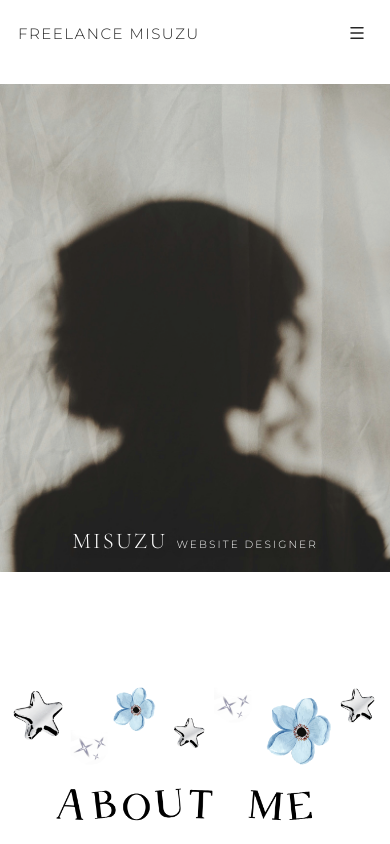
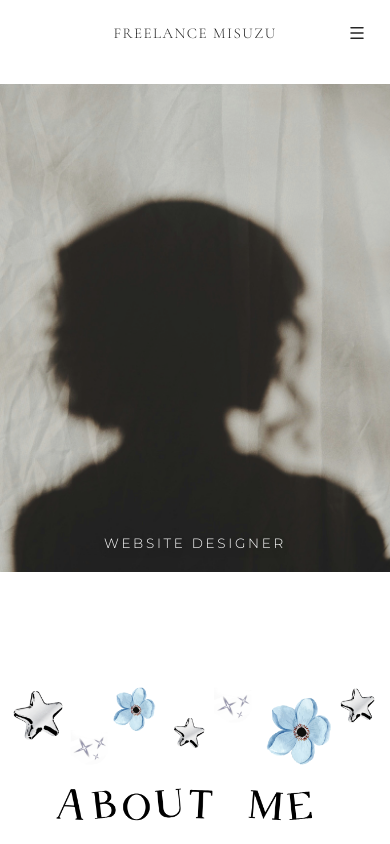
Before and after one commit to freelancemisuzu/portfolio-website, a Next.js app: page / in a window 390 px wide. Shown: the top 844 px of the page. Built offline with nearby package versions, Linux system fonts and the light colour scheme; a web font is replaced by a local one.

Commit message:
Update mobile nav bar and hero section text styling

```diff
--- a/components/hero.tsx
+++ b/components/hero.tsx
@@ -42,10 +42,7 @@ export function Hero() {
             transition={{ duration: 1, ease: "easeOut" }}
             className="flex items-baseline space-x-3 text-white drop-shadow-lg"
           >
-            <h1 className="text-3xl font-light tracking-widest">
-              MISUZU
-            </h1>
-            <p className="text-sm sm:text-base tracking-[0.2em] uppercase font-[family-name:var(--font-montserrat)] font-light">
+            <p className="text-lg sm:text-xl tracking-[0.2em] uppercase font-[family-name:var(--font-montserrat)] font-light">
               Website Designer
             </p>
           </motion.div>
--- a/components/navigation.tsx
+++ b/components/navigation.tsx
@@ -33,14 +33,14 @@ export function Navigation() {
           scrolled ? "bg-background/80 backdrop-blur-md" : ""
         }`}
       >
-        <nav className="max-w-7xl mx-auto flex items-center justify-between">
+        <nav className="max-w-7xl mx-auto flex items-center justify-between relative">
           <Link
             href="/"
             onClick={(e) => {
               e.preventDefault();
               window.scrollTo({ top: 0, behavior: 'smooth' });
             }}
-            className="text-xl font-light tracking-widest text-neutral-800 font-[family-name:var(--font-montserrat)] uppercase"
+            className="absolute left-1/2 -translate-x-1/2 md:static md:translate-x-0 text-xl font-light tracking-widest text-neutral-800 md:font-[family-name:var(--font-montserrat)] uppercase whitespace-nowrap"
           >
             FREELANCE MISUZU
           </Link>
@@ -61,7 +61,7 @@ export function Navigation() {
           {/* Mobile Menu Button */}
           <button
             onClick={() => setIsOpen(true)}
-            className="md:hidden p-2 text-neutral-800"
+            className="md:hidden p-2 text-neutral-800 ml-auto"
             aria-label="Open menu"
           >
             <Menu className="w-6 h-6" />
```
